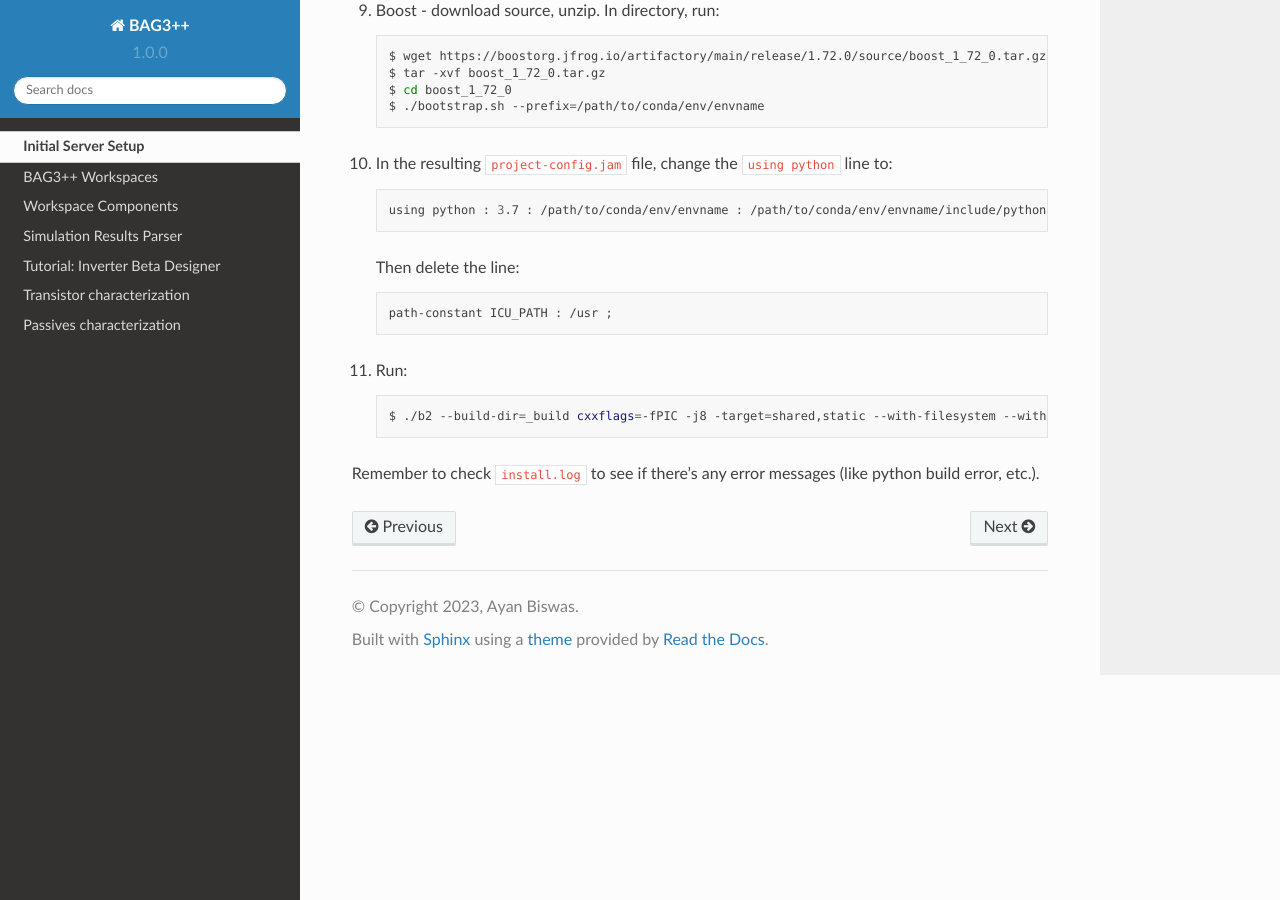
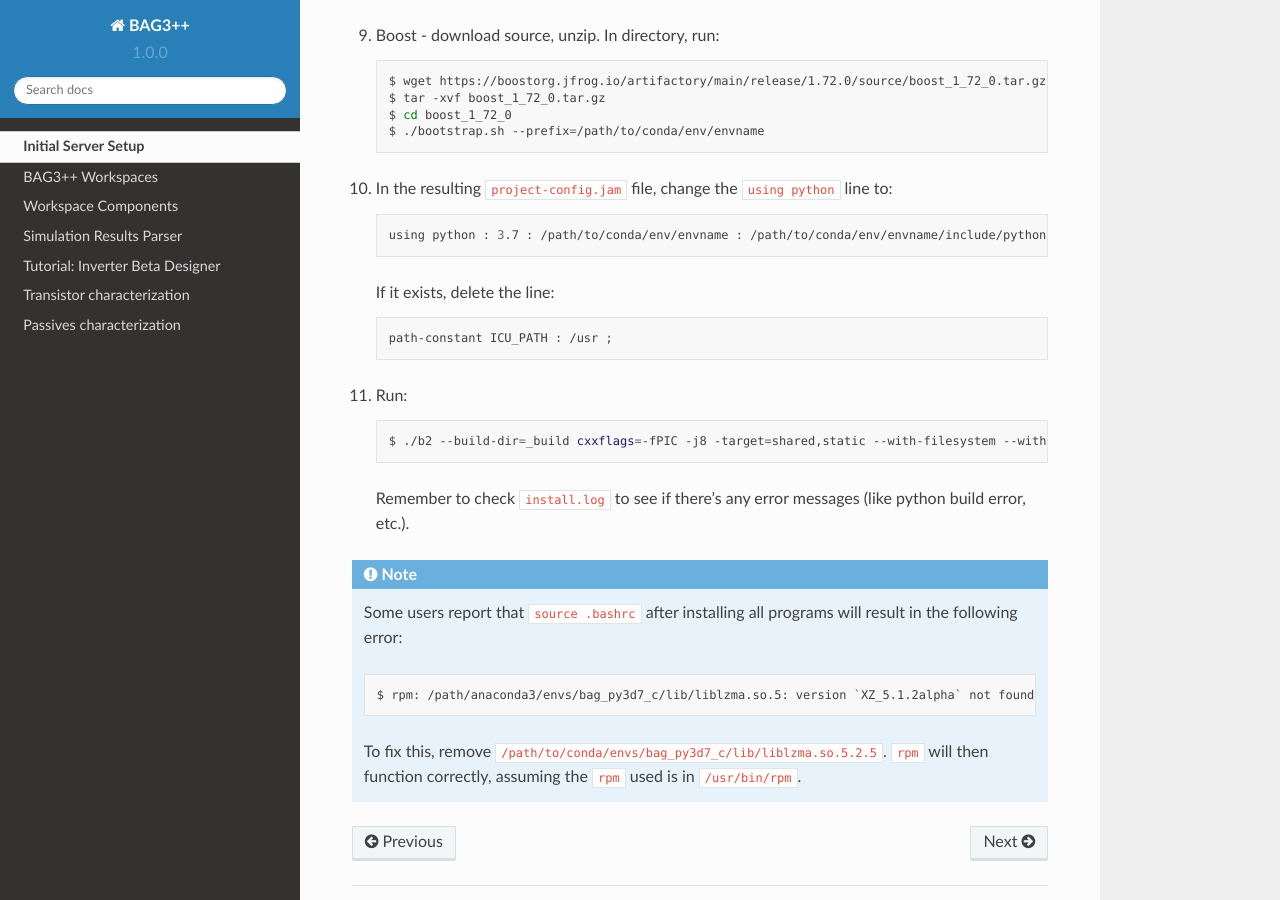
Before and after one commit to ucb-art/bag3_readthedocs, a Sphinx documentation site: the page built from docs/source/dependencies.rst, in a window 1280 px wide and 900 px high, scrolled down 1616 px. Built offline with Sphinx 7.4.7 and the Read the Docs theme 2.0.0, drawn with Linux system fonts in a browser that asks for light colours; some of the changed text lies outside the part shown.

Commit message:
Some dependencies notes

```diff
--- a/docs/source/dependencies.rst
+++ b/docs/source/dependencies.rst
@@ -12,7 +12,7 @@
     * httpd24-curl
     * httpd24-libcurl
     * devtoolset-8 (compilers)
-    * rh-git29 (git with nice visual colors; newer git versions don't track symlinks)
+    * rh-git218
 
 #. Copy the ``environment.yml`` from this `link`_ in the documentation repo, and update the
    ``prefix`` in the last line to your desired location. Then build a miniconda3
@@ -26,7 +26,7 @@
 
    Successful building should give all python dependencies, as well as the C++ fmt and spdlog packages.
 
-#. Create a directory to install programs in (referred to as ``/path/to/programs``).
+#. Create a directory to install programs in (referred to as ``/path/to/programs``). For all following program install steps, use the ``gcc`` that comes with ``devtoolset-8``.
 
 #. Download and extract cmake 3.17.0, then build:
 
@@ -96,7 +96,7 @@
 
         using python : 3.7 : /path/to/conda/env/envname : /path/to/conda/env/envname/include/python3.7m ;
 
-    Then delete the line:
+    If it exists, delete the line:
 
     .. code-block:: bash
 
@@ -108,5 +108,14 @@
 
         $ ./b2 --build-dir=_build cxxflags=-fPIC -j8 -target=shared,static --with-filesystem --with-serialization --with-program_options install | tee install.log
 
-Remember to check ``install.log`` to see if there's any error messages (like python build error,
-etc.).
+    Remember to check ``install.log`` to see if there's any error messages (like python build error, etc.).
+
+
+.. note::
+    Some users report that ``source .bashrc`` after installing all programs will result in the following error:
+
+    .. code-block:: bash
+
+        $ rpm: /path/anaconda3/envs/bag_py3d7_c/lib/liblzma.so.5: version `XZ_5.1.2alpha` not found (required by /lib64/librpmio.so.3)
+
+    To fix this, remove ``/path/to/conda/envs/bag_py3d7_c/lib/liblzma.so.5.2.5``. ``rpm`` will then function correctly, assuming the ``rpm`` used is in ``/usr/bin/rpm``.
```
